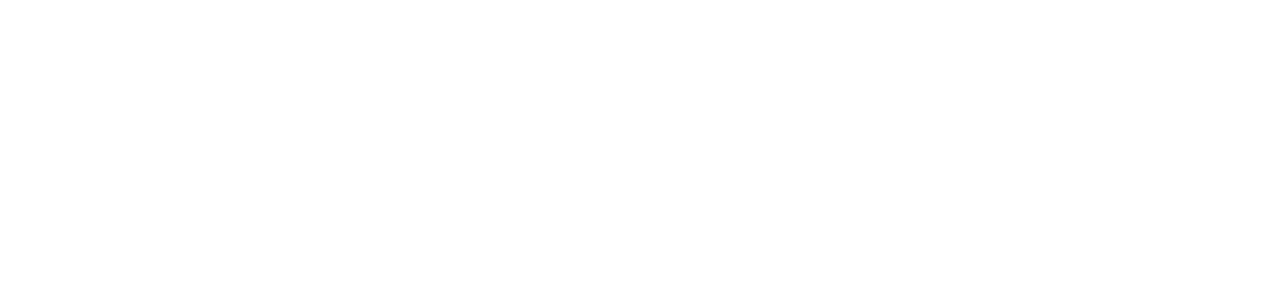
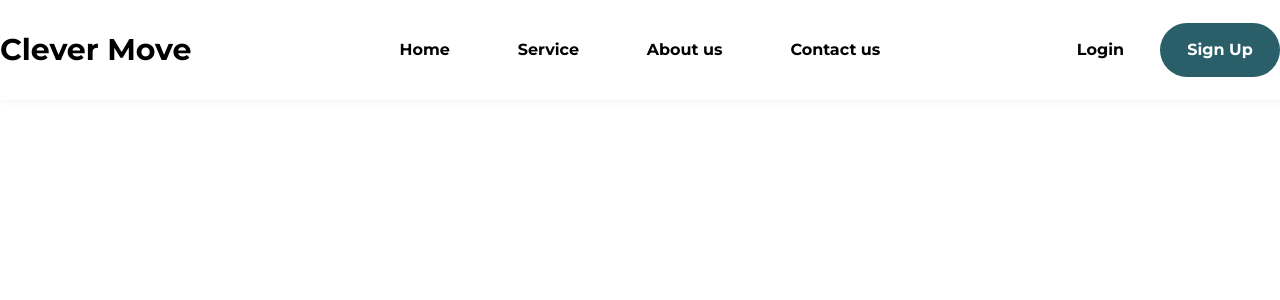
Before and after one commit to mpagon25/clever-move-next, a Next.js app: page / in a window 1280 px wide. Shown: the top 300 px of the page. Built offline with nearby package versions, Linux system fonts and the light colour scheme.

Commit message:
feat: add navbar component

```diff
--- a/app/layout.tsx
+++ b/app/layout.tsx
@@ -1,6 +1,7 @@
 import type { Metadata } from "next";
 import "./globals.css";
 import { montserrat } from "./fonts";
+import NavBar from "./ui/nav-bar/nav-bar";
 
 export const metadata: Metadata = {
   title: "Clever Move",
@@ -14,7 +15,10 @@
 }>) {
   return (
     <html lang="en">
-      <body className={`${montserrat.className} antialiased`}>{children}</body>
+      <body className={`${montserrat.className} antialiased`}>
+        <NavBar />
+        {children}
+      </body>
     </html>
   );
 }
--- /dev/null
+++ b/app/ui/nav-bar/nav-bar.tsx
@@ -0,0 +1,34 @@
+import React from "react";
+
+export default function NavBar() {
+  return (
+    <nav className="static flex justify-center h-25 shadow-[2px_-2px_10px_rgba(3,3,3,0.1)]">
+      <div className="flex max-w-[1440px] w-full items-center">
+        <div className="flex flex-2">
+          <p className="text-3xl font-bold ">Clever Move</p>
+        </div>
+
+        <div className="flex flex-3 font-bold justify-around">
+          <div>
+            <p>Home</p>
+          </div>
+          <div>
+            <p>Service</p>
+          </div>
+          <div>
+            <p>About us</p>
+          </div>
+          <div>
+            <p>Contact us</p>
+          </div>
+        </div>
+        <div className="flex flex-2 justify-end font-bold h-[54px]">
+          <p className="h-full flex items-center pr-5 pl-5 mr-4">Login</p>
+          <button className="w-[120px] h-full rounded-full text-white bg-[#2A5F69]">
+            Sign Up
+          </button>
+        </div>
+      </div>
+    </nav>
+  );
+}
```
